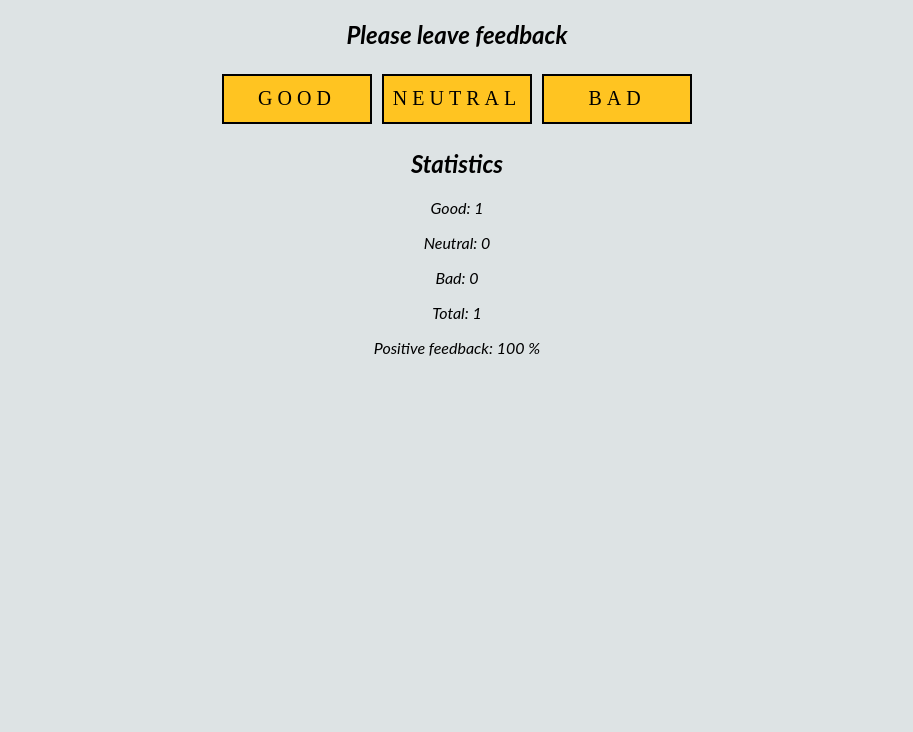
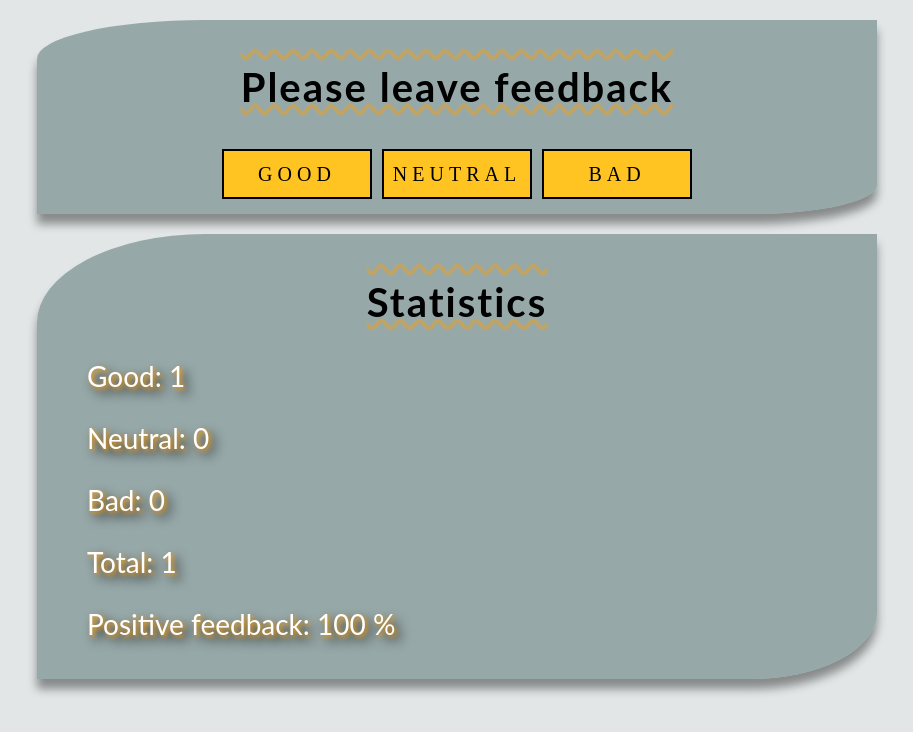
Before and after one commit to Valeriia789/goit-react-hw-2-feedback, a React (Create React App) app: page / in a window 1280 px wide. Both pictures are taken after a click on the button "GOOD". Shown: the top 732 px of the page, without its empty margins (223-1136 px from the left). Built offline with nearby package versions, Linux system fonts and the light colour scheme.

Commit message:
додано стилі

```diff
--- a/src/components/App.jsx
+++ b/src/components/App.jsx
@@ -5,9 +5,6 @@ import Section from './Section/Section';
 import Notification from './Notification/Notification';
 
 class App extends Component {
-  static defaultProps = {};
-  static propTypes = {};
-
   // Стан оголошується в конструкторі, оскільки це перше, що відбувається,
   //  коли створюється екземпляр класу.
   constructor(props) {
--- a/src/components/FeedbackOptions/FeedbackOptions.styled.jsx
+++ b/src/components/FeedbackOptions/FeedbackOptions.styled.jsx
@@ -60,5 +60,4 @@ export const Button = styled.button`
   }
 `;
 
-
 // https://codepen.io/chancesq/pen/MWKREVg
--- a/src/components/Section/Section.jsx
+++ b/src/components/Section/Section.jsx
@@ -1,11 +1,16 @@
 import PropTypes from 'prop-types';
+import {
+  StyledSection,
+  SectionTitle,
+  ChildrenContainer,
+} from './Section.styled';
 
 const Section = ({ title, children }) => {
   return (
-    <section>
-      <h2>{title}</h2>
-      <div>{children}</div>
-    </section>
+    <StyledSection>
+      <SectionTitle>{title}</SectionTitle>
+      <ChildrenContainer>{children}</ChildrenContainer>
+    </StyledSection>
   );
 };
 
--- /dev/null
+++ b/src/components/Section/Section.styled.jsx
@@ -0,0 +1,23 @@
+import styled from '@emotion/styled';
+
+export const StyledSection = styled.section`
+  margin: 20px;
+  padding: 10px;
+  border-top-left-radius: 20%;
+  border-bottom-right-radius: 15%;
+  background-color: #4a68697f;
+  box-shadow: 0px 10px 10px rgba(0, 0, 0, 0.4);
+`;
+
+export const SectionTitle = styled.h2`
+  font-size: 40px;
+  font-style: normal;
+  letter-spacing: 2px;
+  text-decoration-line: underline overline;
+  text-decoration-style: wavy;
+  text-decoration-color: #f39d1271;
+`;
+
+export const ChildrenContainer = styled.div`
+  padding: 0px 40px;
+`;
--- a/src/components/Statistics/Statistics.jsx
+++ b/src/components/Statistics/Statistics.jsx
@@ -1,13 +1,14 @@
 import PropTypes from 'prop-types';
+import { StatisticInfo } from './Statistics.styled';
 
 const Statistics = ({ good, neutral, bad, total, positivePercentage }) => {
   return (
     <>
-      <p>Good: {good}</p>
-      <p>Neutral: {neutral}</p>
-      <p>Bad: {bad}</p>
-      <p>Total: {total}</p>
-      <p>Positive feedback: {positivePercentage} %</p>
+      <StatisticInfo>Good: {good} </StatisticInfo>
+      <StatisticInfo>Neutral: {neutral} </StatisticInfo>
+      <StatisticInfo>Bad: {bad} </StatisticInfo>
+      <StatisticInfo>Total: {total} </StatisticInfo>
+      <StatisticInfo>Positive feedback: {positivePercentage} %</StatisticInfo>
     </>
   );
 };
--- /dev/null
+++ b/src/components/Statistics/Statistics.styled.jsx
@@ -0,0 +1,19 @@
+import styled from '@emotion/styled';
+
+export const StatisticInfo = styled.p`
+  font-size: 28px;
+  font-weight: 400;
+  font-style: normal;
+  text-align: left;
+  color: white;
+  text-shadow: 2px 2px 4px #f39c12, 6px 6px 12px #000000;
+
+  cursor: pointer;
+
+  &:hover {
+    text-decoration-line: underline;
+    text-decoration-style: wavy;
+    text-decoration-color: #f39d1271;
+    text-shadow: 9px 9px 12px #f39d1271;
+  }
+`;
--- a/src/index.css
+++ b/src/index.css
@@ -10,7 +10,7 @@ body {
   font-style: italic;
   -webkit-font-smoothing: antialiased;
 
-  background-color: #4b6b6d2f;
+  background-color: #a7b6b654;
   /* margin: 0;
   font-family: -apple-system, BlinkMacSystemFont, 'Segoe UI', 'Roboto', 'Oxygen',
     'Ubuntu', 'Cantarell', 'Fira Sans', 'Droid Sans', 'Helvetica Neue',
```
